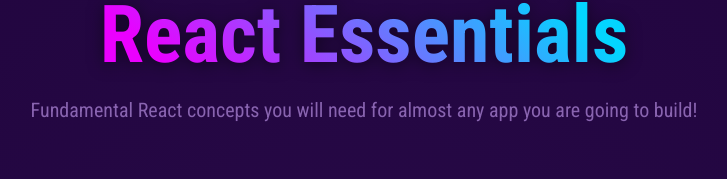
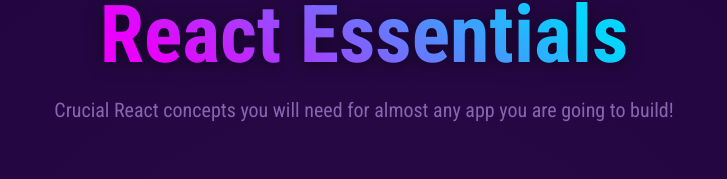
Before and after one commit to mohamedmahroofa/react-basic, a React (Vite) app: page / in a window 1280 px wide. Shown: the part 159-338 px from the top of the page, without its empty margins (276-1003 px from the left). Built offline with nearby package versions, Linux system fonts and the light colour scheme.

Commit message:
Refactored the code to use best practices.

```diff
--- a/src/App.jsx
+++ b/src/App.jsx
@@ -1,11 +1,11 @@
 const reactDescription = ["Fundamental", "Core", "Crucial"];
 
-function genRandomNum(max){
-  return Math.floor(Math.random() * (max + 1));
-}
+let descriptionLength = reactDescription.length;
+
+const randomValue = Math.floor(Math.random() * descriptionLength);
 
 function Header(){
-  const description = reactDescription[genRandomNum(2)];
+  const description = reactDescription[randomValue];
 
   return (
     <header>
```
